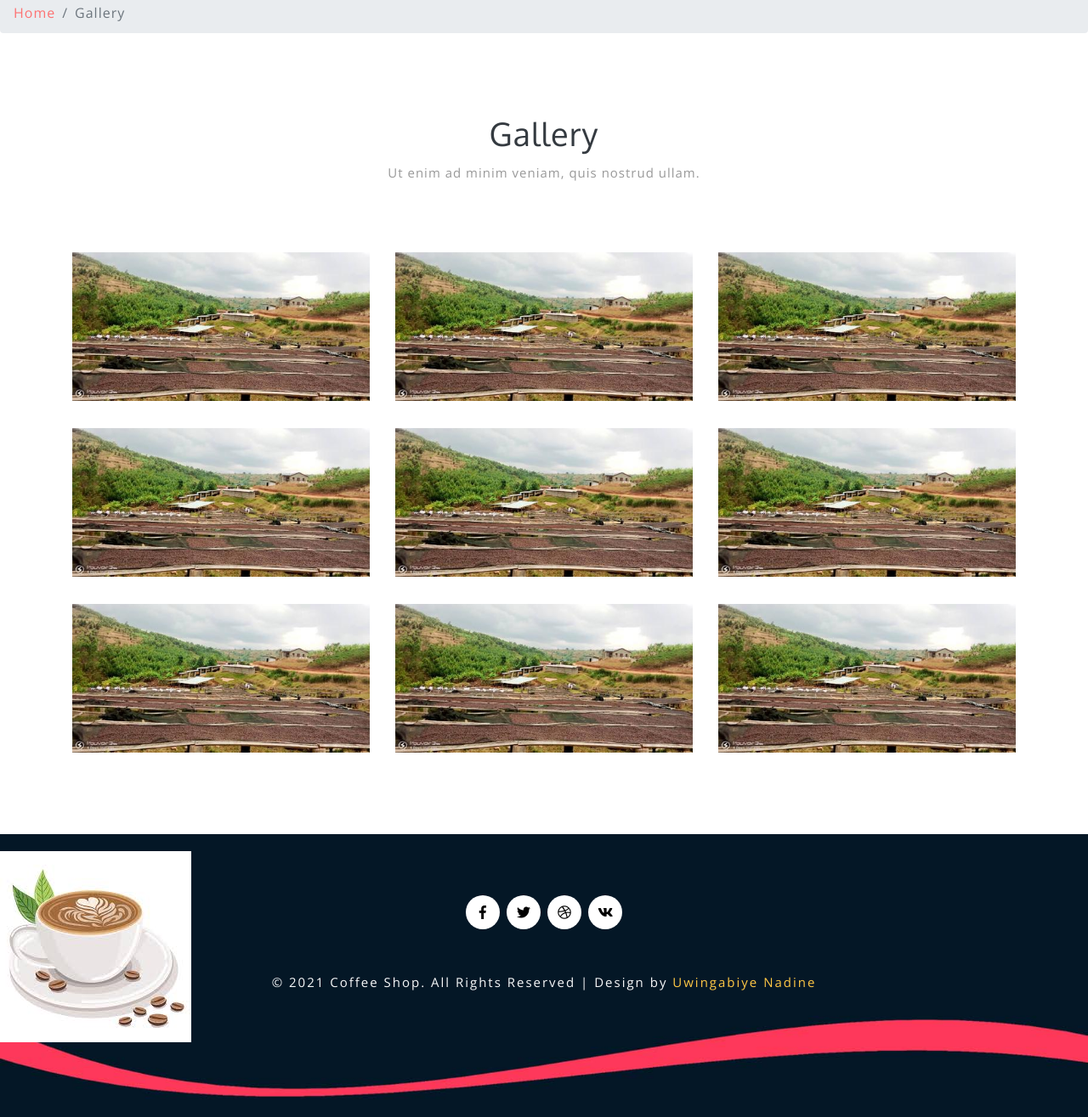
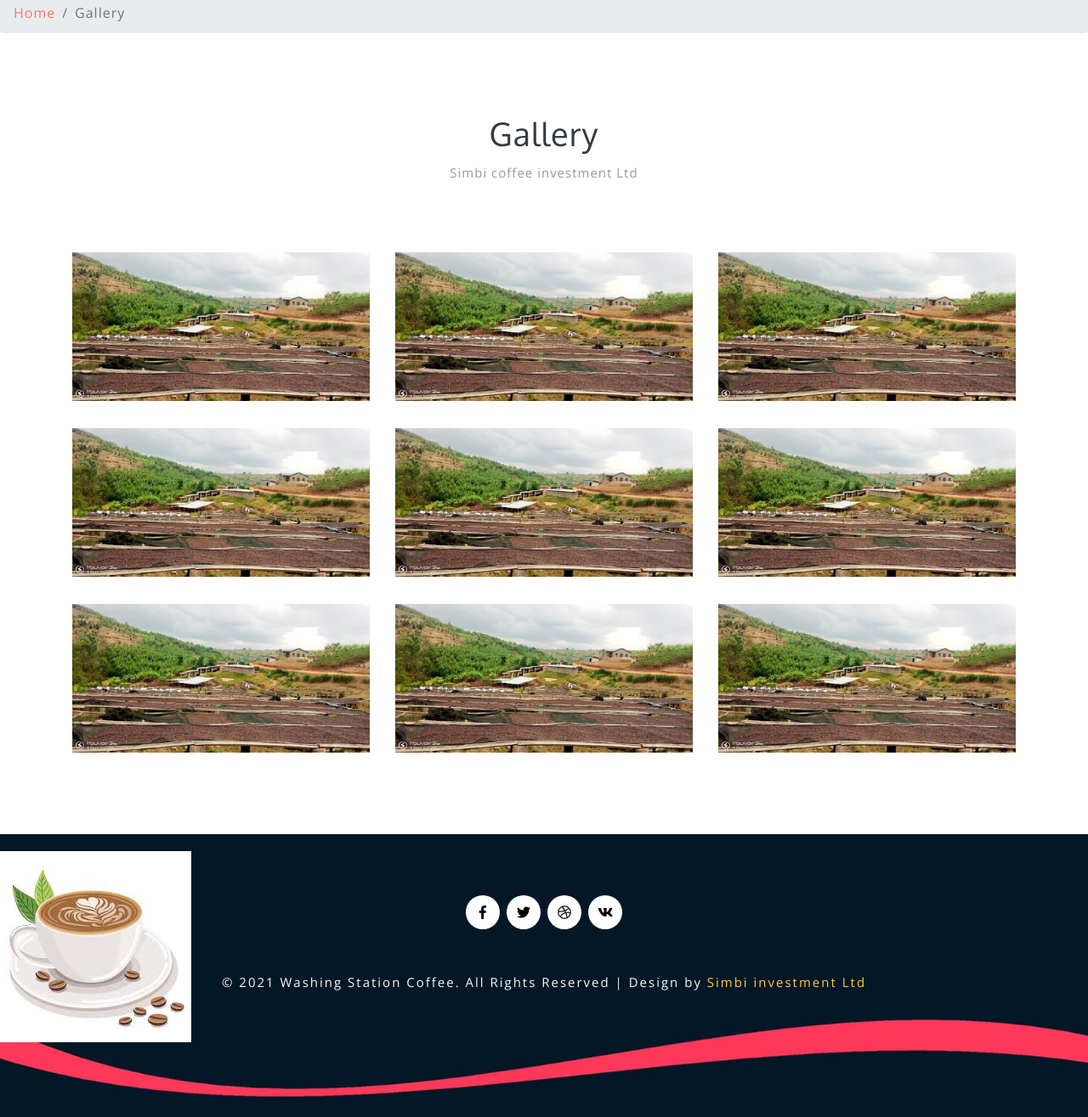
Before and after one commit to nadinantire/coffee, a plain HTML site: page gallery.html in a window 1280 px wide. Shown: the part 259-1574 px from the top of the page at 85% size. Drawn offline with nearby package versions, Linux system fonts and the light colour scheme.

Commit message:
coffee shop

```diff
--- a/gallery.html
+++ b/gallery.html
@@ -9,7 +9,7 @@ License URL: http://creativecommons.org/licenses/by/3.0/
 <html lang="zxx">
 
 <head>
-    <title>Coffee Shop</title>
+    <title>Washing Coffee Station</title>
     <!-- Meta tag Keywords -->
     <meta name="viewport" content="width=device-width, initial-scale=1">
     <meta charset="UTF-8" />
@@ -53,7 +53,7 @@ License URL: http://creativecommons.org/licenses/by/3.0/
                 <div class="logo text-left">
                     <h1>
                         <a class="navbar-brand" href="index.html">
-                            <img src="images/logo.png" alt="" class="img-fluid size">Coffee Shop</a>
+                            <img src="images/logo.png" alt="" class="img-fluid size">Washing Coffee Station</a>
                     </h1>
                 </div>
                 <button class="navbar-toggler" type="button" data-toggle="collapse" data-target="#navbarSupportedContent" aria-controls="navbarSupportedContent" aria-expanded="false" aria-label="Toggle navigation">
@@ -140,7 +140,7 @@ License URL: http://creativecommons.org/licenses/by/3.0/
         <div class="container py-xl-5 py-lg-3">
             <div class="title text-center mb-5">
                 <h2 class="text-dark mb-2">Gallery</h2>
-                <p>Ut enim ad minim veniam, quis nostrud ullam.</p>
+                <p>Simbi coffee investment Ltd</p>
             </div>
             <div class="row w3ls_portfolio_grids">
                 <div class="col-sm-4 agileinfo_portfolio_grid">
@@ -273,8 +273,8 @@ License URL: http://creativecommons.org/licenses/by/3.0/
                 </ul>
             </div>
             <!-- copyright -->
-            <p class="copy-right-grids text-light my-lg-5 my-4 pb-4">© 2021 Coffee Shop. All Rights Reserved | Design by
-                <a href="index.html" target="_blank ">Uwingabiye Nadine</a>
+            <p class="copy-right-grids text-light my-lg-5 my-4 pb-4">© 2021 Washing Station Coffee. All Rights Reserved | Design by
+                <a href="index.html" target="_blank ">Simbi investment Ltd</a>
             </p>
             <!-- //copyright -->
         </div>
```
Also changed, not shown: about.html (+3 -3 lines), contact.html (+4 -4 lines), index.html (+5 -5 lines).
